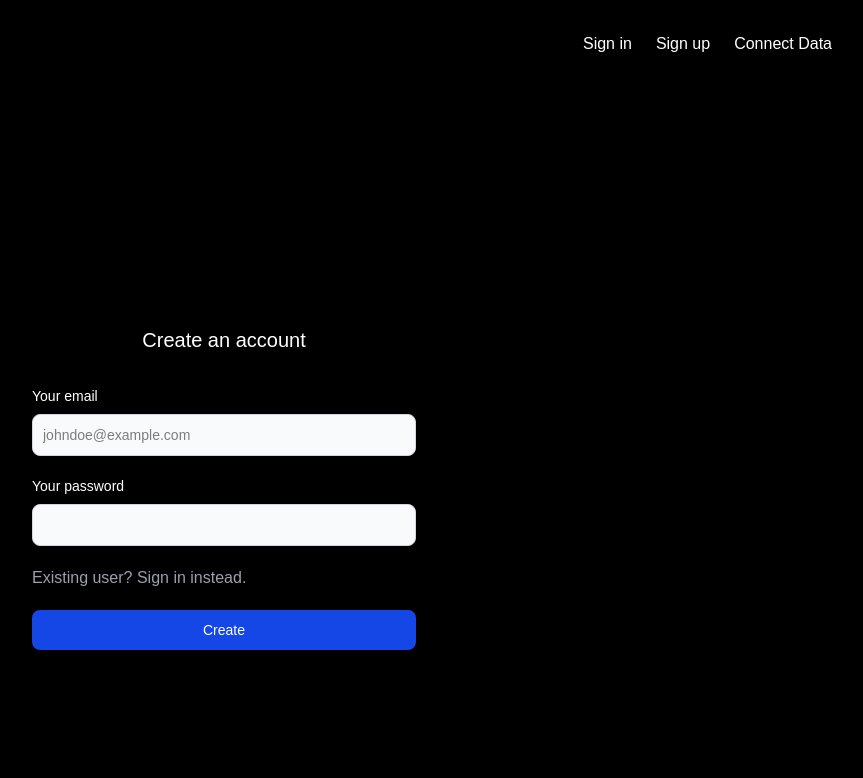
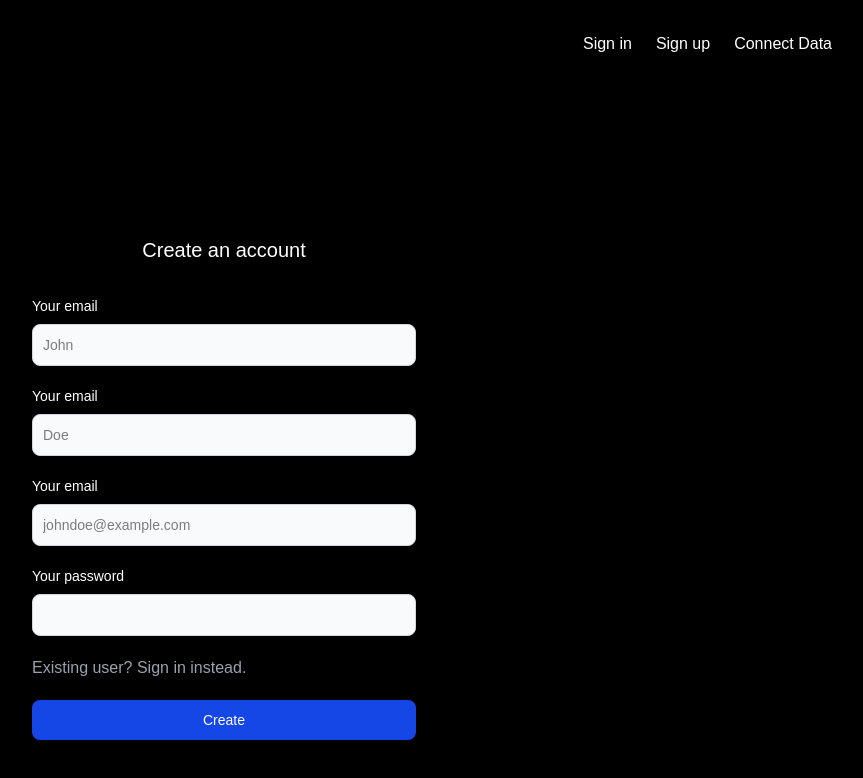
Before and after one commit to kyeenno/startup-platform, a Next.js app in the folder frontend/: page /auth/signup in a window 1280 px wide. Shown: the top 778 px of the page, without its empty margins (416-1279 px from the left). Built offline with nearby package versions, Linux system fonts and the light colour scheme; no server answers.

Commit message:
Removed unnecessarry CSS, connected SignUp with user_info Supabase table

```diff
--- a/frontend/components/auth/SignIn.js
+++ b/frontend/components/auth/SignIn.js
@@ -32,7 +32,7 @@ const SignIn = () => {
     };
 
     return (
-        <div className="m-8">
+        <div>
             <h1 className="text-center mb-8 text-xl text-white">Log in as an existing user</h1>
             <form className="w-sm mx-auto flex flex-col justify-center" onSubmit={submit}>
                 <div>
--- a/frontend/components/auth/SignUp.js
+++ b/frontend/components/auth/SignUp.js
@@ -10,6 +10,8 @@ const SignUp = () => {
     const router = useRouter();
     const [email, setEmail] = useState('');
     const [password, setPassword] = useState('');
+    const [name, setName] = useState('');
+    const [surname, setSurname] = useState('');
     const [success, setSuccess] = useState(false);
     const [err, setErr] = useState({});
 
@@ -19,8 +21,31 @@ const SignUp = () => {
         setErr({});
 
         try {
-            const { data, error } = await supabase.auth.signUp({ email, password });
+            const { data, error } = await supabase.auth.signUp({
+                email,
+                password,
+                options: {
+                    data: {
+                        first_name: name,
+                        last_name: surname
+                    }
+                }
+            });
             if (error) throw error;
+
+            // Store data in the Supabase table
+            if (data?.user) {
+                const { error: profileError } = await supabase
+                    .from('user_info')
+                    .insert({
+                        user_id: data.user_id,
+                        user_name: name,
+                        user_surname: surname,
+                        email: email
+                    });
+
+                if (profileError) throw profileError;
+            }
 
             // Set status if authenticated succesfully
             setSuccess(true);
@@ -28,6 +53,8 @@ const SignUp = () => {
             // Clear form fields
             setEmail('');
             setPassword('');
+            setName('');
+            setSurname('');
 
             // Redirect to the dashboard
             router.push('/dashboard');
@@ -40,10 +67,32 @@ const SignUp = () => {
     return success ? (
         <Success />
     ) : (
-        <div className="m-8 text-white">
+        <div>
             <h1 className="text-center mb-8 text-xl text-white">Create an account</h1>
             <form className="w-sm mx-auto flex flex-col justify-center" onSubmit={submit}>
                 <div>
+                    <div className="mb-5">
+                        <label htmlFor="name" className="block mb-2 text-sm font-medium text-white">Your email</label>
+                        <InputForm
+                            type="text"
+                            id="name"
+                            placeholder="John"
+                            value={name}
+                            onChange={(e) => setName(e.target.value)}
+                            required
+                        />
+                    </div>
+                    <div className="mb-5">
+                        <label htmlFor="surname" className="block mb-2 text-sm font-medium text-white">Your email</label>
+                        <InputForm
+                            type="text"
+                            id="surname"
+                            placeholder="Doe"
+                            value={surname}
+                            onChange={(e) => setSurname(e.target.value)}
+                            required
+                        />
+                    </div>
                     <div className="mb-5">
                         <label htmlFor="email" className="block mb-2 text-sm font-medium text-white">Your email</label>
                         <InputForm
```
